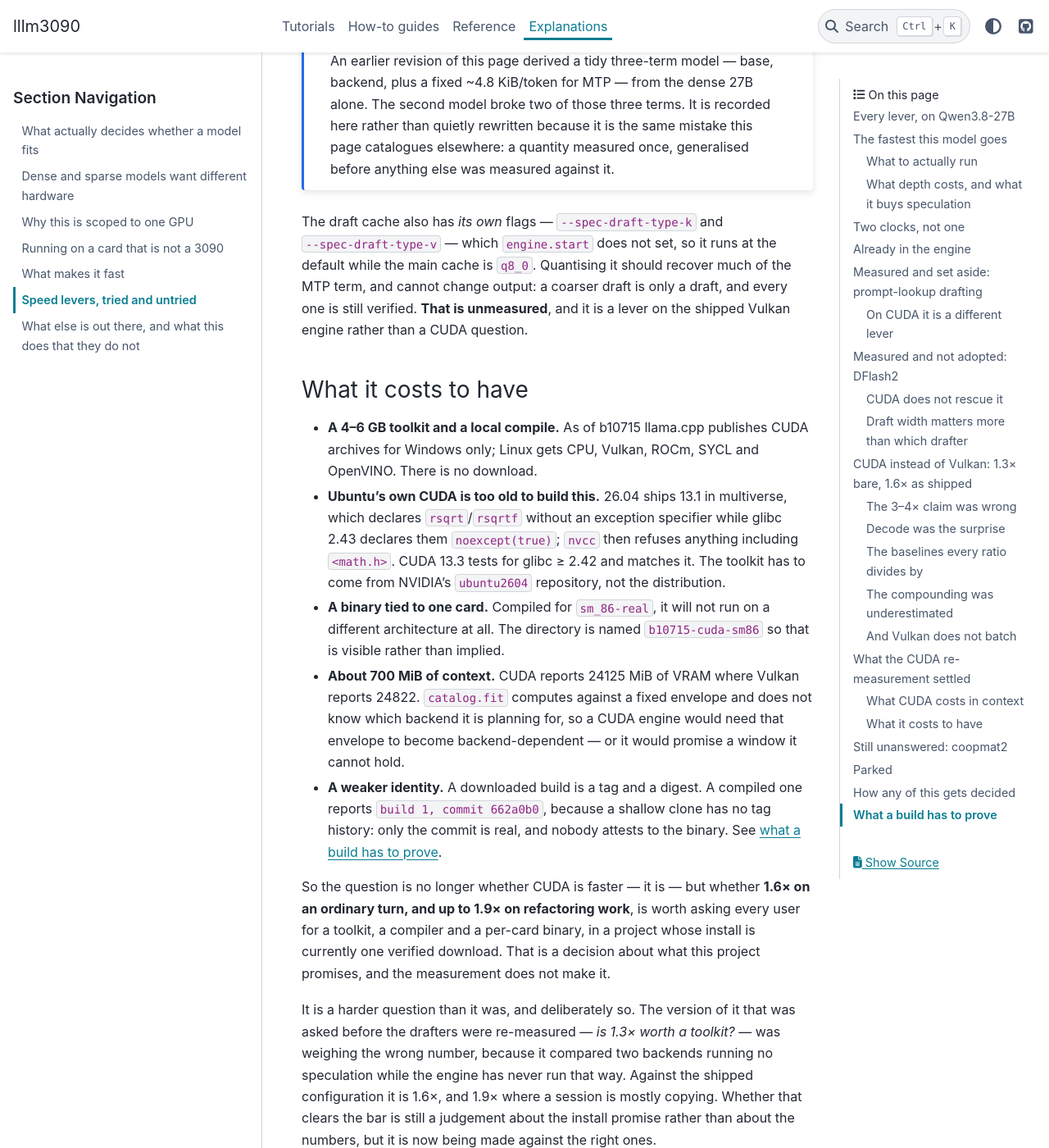
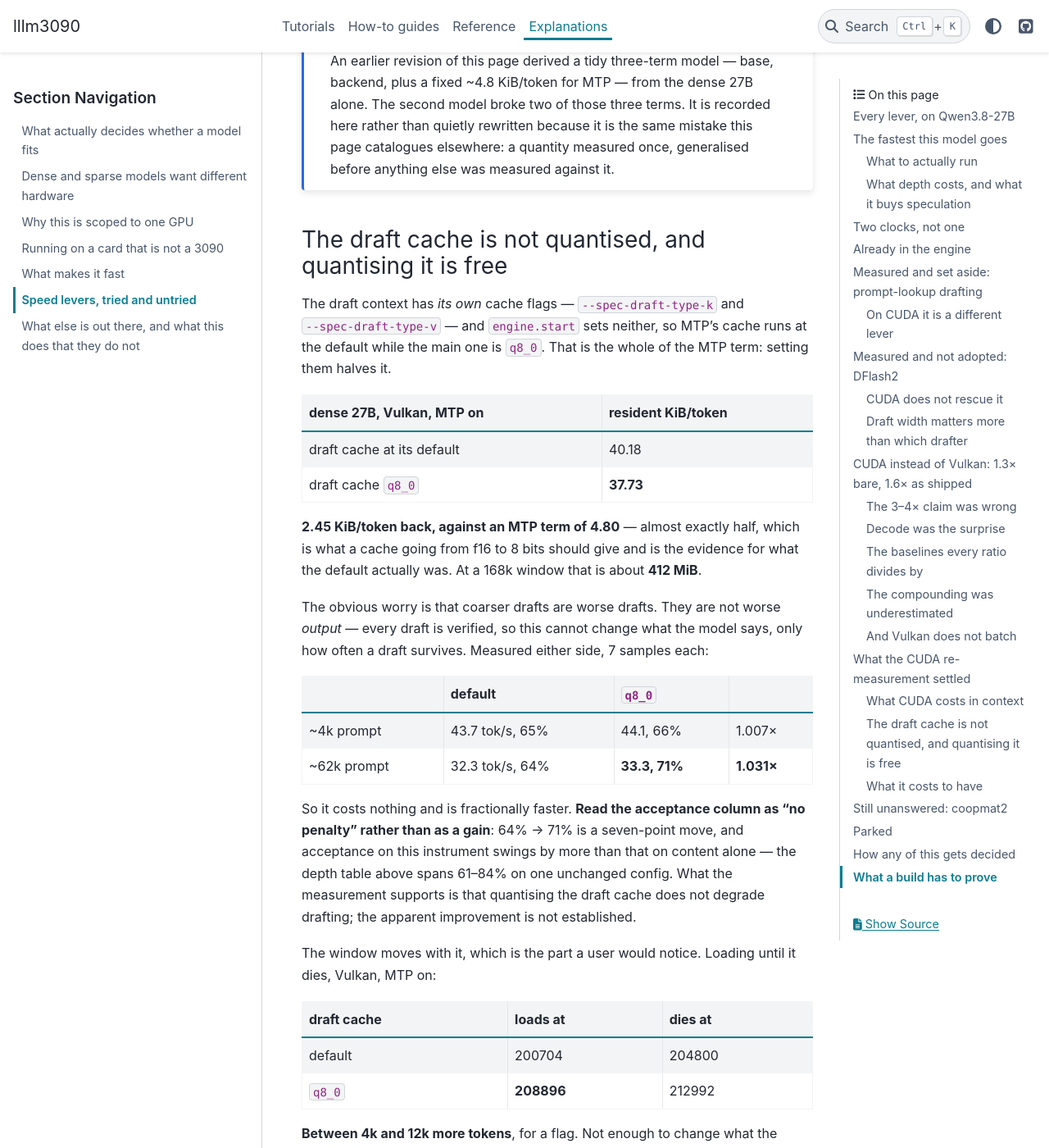
Before and after one commit to gilesknap/lllm3090, a Sphinx documentation site: the page built from docs/explanations/going-faster.md, in a window 1280 px wide and 1400 px high, scrolled down 19712 px. Shown: the whole window at 82% size. Built offline with Sphinx 7.4.7 and the PyData theme 0.15.4, drawn with Linux system fonts in a browser that asks for light colours; the version number could not be read and is left out; some of the changed text lies outside the part shown.

Commit message:
Quantise MTP's draft cache: half its KV back, for nothing
The draft context has its own cache flags, --spec-draft-type-k/-v, and
engine.start sets neither -- so MTP's cache runs at the default while the main
one is q8_0. That is the whole of the MTP term.

Setting both to q8_0 on the dense 27B, Vulkan: resident KV 40.18 -> 37.73
KiB/token, which is 2.45 back against an MTP term of 4.80 -- almost exactly
half, which is what f16 to 8 bits should give and is the evidence for what the
default was. The ceiling moves 200704 -> 208896, so 4k-12k more tokens.

It costs nothing to do it. 43.7 -> 44.1 tok/s at a 4k prompt and 32.3 -> 33.3 at
62k, with acceptance 65% -> 66% and 64% -> 71%. The page reads that acceptance
column as "no penalty" rather than as a gain, because seven points is inside
what content alone swings here -- the depth table spans 61-84% on one unchanged
config. It cannot change output either way, since every draft is verified
whatever cache it was drafted from.

This is a win on the shipped Vulkan engine with no CUDA involved, and it is a
caution for any per-model KV calibration: the MTP term halves if this lands, so
calibrate after deciding rather than before.

```diff
--- a/docs/explanations/going-faster.md
+++ b/docs/explanations/going-faster.md
@@ -686,12 +686,54 @@ a quantity measured once, generalised before anything else was measured against
 it.
 :::
 
-The draft cache also has *its own* flags — `--spec-draft-type-k` and
-`--spec-draft-type-v` — which `engine.start` does not set, so it runs at the
-default while the main cache is `q8_0`. Quantising it should recover much of the
-MTP term, and cannot change output: a coarser draft is only a draft, and every
-one is still verified. **That is unmeasured**, and it is a lever on the shipped
-Vulkan engine rather than a CUDA question.
+### The draft cache is not quantised, and quantising it is free
+
+The draft context has *its own* cache flags — `--spec-draft-type-k` and
+`--spec-draft-type-v` — and `engine.start` sets neither, so MTP's cache runs at
+the default while the main one is `q8_0`. That is the whole of the MTP term:
+setting them halves it.
+
+| dense 27B, Vulkan, MTP on | resident KiB/token |
+|---|---|
+| draft cache at its default | 40.18 |
+| draft cache `q8_0` | **37.73** |
+
+**2.45 KiB/token back, against an MTP term of 4.80** — almost exactly half,
+which is what a cache going from f16 to 8 bits should give and is the evidence
+for what the default actually was. At a 168k window that is about **412 MiB**.
+
+The obvious worry is that coarser drafts are worse drafts. They are not worse
+*output* — every draft is verified, so this cannot change what the model says,
+only how often a draft survives. Measured either side, 7 samples each:
+
+| | default | `q8_0` | |
+|---|---|---|---|
+| ~4k prompt | 43.7 tok/s, 65% | 44.1, 66% | 1.007× |
+| ~62k prompt | 32.3 tok/s, 64% | **33.3, 71%** | **1.031×** |
+
+So it costs nothing and is fractionally faster. **Read the acceptance column as
+"no penalty" rather than as a gain**: 64% → 71% is a seven-point move, and
+acceptance on this instrument swings by more than that on content alone — the
+depth table above spans 61–84% on one unchanged config. What the measurement
+supports is that quantising the draft cache does not degrade drafting; the
+apparent improvement is not established.
+
+The window moves with it, which is the part a user would notice. Loading until
+it dies, Vulkan, MTP on:
+
+| draft cache | loads at | dies at |
+|---|---|---|
+| default | 200704 | 204800 |
+| `q8_0` | **208896** | 212992 |
+
+**Between 4k and 12k more tokens**, for a flag. Not enough to change what the
+planner offers — this model is capped at 168k by the desktop reserve long before
+the ceiling — but it is margin, and margin is exactly what
+[CUDA spends](#what-cuda-costs-in-context).
+
+This is a lever on the **shipped Vulkan engine** and has nothing to do with
+CUDA. It is also a caution for any per-model KV calibration: the MTP term is
+about to halve if this changes, so calibrate after deciding, not before.
 
 ### What it costs to have
 
```
Also changed, not shown: .claude/skills/lllm3090-runbook/SKILL.md.
